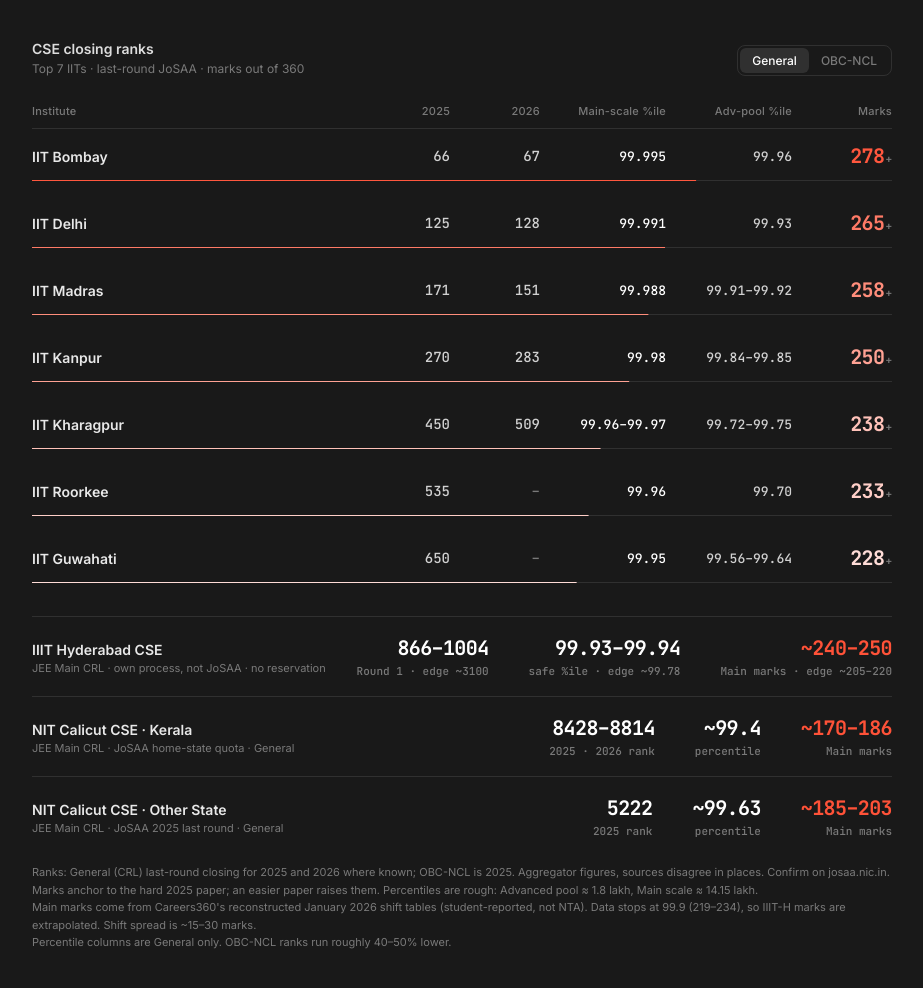
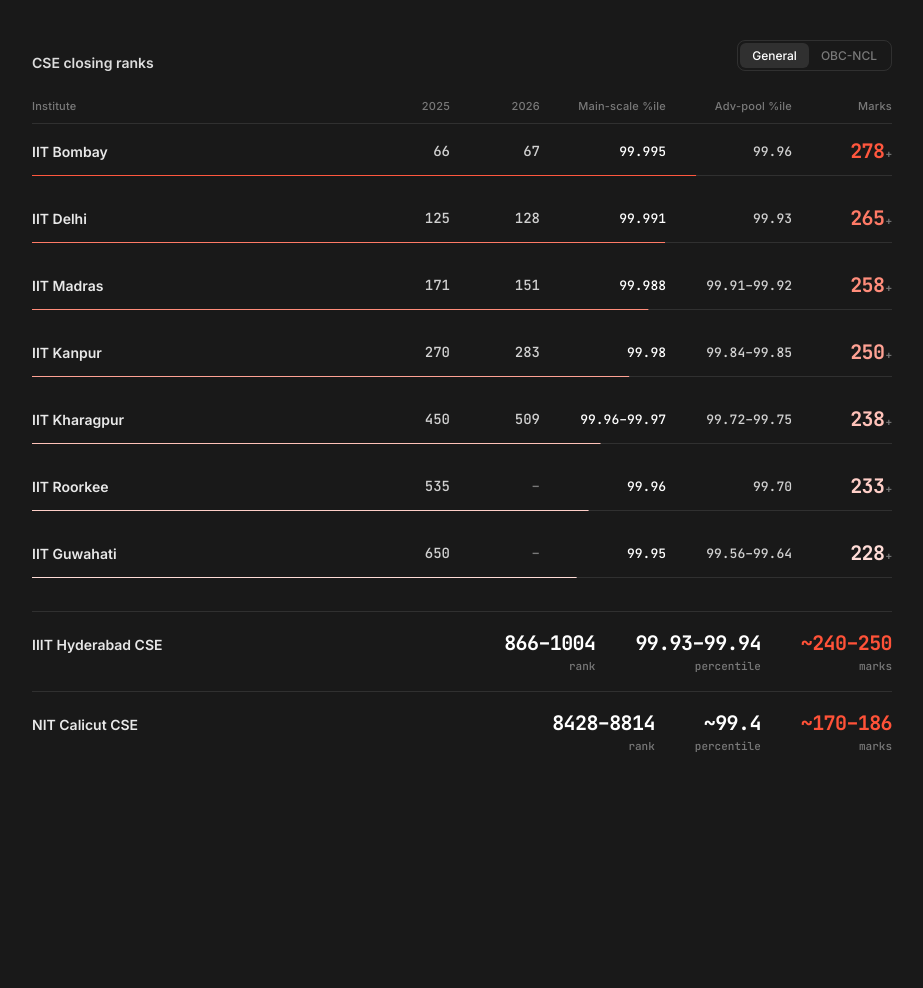
Before and after one commit to SiddharthShyniben/notion-date, a plain HTML site: page cutoffs.html in a window 1280 px wide. Shown: the whole page, without its empty margins (178-1101 px from the left). After the commit the page ends 800 px from the top, so only its background shows below. Drawn offline with Linux system fonts and the light colour scheme.

Commit message:
Trim cutoffs page: drop Other State row, notes and extra labels
Co-Authored-By: Claude Sonnet 5.5 <noreply@anthropic.com>
Claude-Session: https://claude.ai/code/session_01UmAfbwLoxGdzb2WQjKvB1R

```diff
--- a/cutoffs.html
+++ b/cutoffs.html
@@ -22,7 +22,6 @@
 
   header { display: flex; justify-content: space-between; align-items: flex-end; gap: 16px; margin-bottom: 28px; flex-wrap: wrap; }
   h1 { font-size: 14px; font-weight: 600; color: rgba(255,255,255,.85); }
-  .sub { margin-top: 4px; font-size: 12px; color: var(--dim); }
 
   .toggle { display: inline-flex; padding: 2px; border: 1px solid var(--line); border-radius: 8px; }
   .toggle button {
@@ -51,15 +50,12 @@
   .pct b { font-weight: 500; color: #fff; }
 
   .iiit { margin-top: 18px; padding-top: 18px; border-top: 1px solid var(--line); display: grid; grid-template-columns: auto 1fr; gap: 24px; align-items: baseline; }
-  .iiit .inst small { display: block; margin-top: 3px; font-size: 11px; font-weight: 400; color: var(--dim); }
   .stats { display: flex; gap: clamp(18px, 3.5vw, 40px); justify-content: flex-end; flex-wrap: wrap; }
   .stat { text-align: right; }
   .stat .v { font-size: 20px; font-weight: 700; letter-spacing: -.03em; }
   .stat .v.hot { color: rgb(var(--hot)); }
   .stat .k { margin-top: 3px; font-size: 11px; color: var(--dim); }
 
-  footer { margin-top: 26px; font-size: 11px; line-height: 1.6; color: var(--dim); }
-  footer span { display: block; }
 
   @media (max-width: 680px) {
     body { padding: 28px 16px; }
@@ -77,7 +73,6 @@
   <header>
     <div>
       <h1>CSE closing ranks</h1>
-      <div class="sub">Top 7 IITs · last-round JoSAA · marks out of 360</div>
     </div>
     <div class="toggle" role="group" aria-label="Category">
       <button type="button" data-cat="gen" aria-pressed="true">General</button>
@@ -89,44 +84,22 @@
   <div id="rows"></div>
 
   <div class="iiit">
-    <div class="inst">IIIT Hyderabad CSE
-      <small>JEE Main CRL · own process, not JoSAA · no reservation</small>
-    </div>
+    <div class="inst">IIIT Hyderabad CSE</div>
     <div class="stats mono">
-      <div class="stat"><div class="v">866–1004</div><div class="k">Round 1 · edge ~3100</div></div>
-      <div class="stat"><div class="v">99.93–99.94</div><div class="k">safe %ile · edge ~99.78</div></div>
-      <div class="stat"><div class="v hot">~240–250</div><div class="k">Main marks · edge ~205–220</div></div>
+      <div class="stat"><div class="v">866–1004</div><div class="k">rank</div></div>
+      <div class="stat"><div class="v">99.93–99.94</div><div class="k">percentile</div></div>
+      <div class="stat"><div class="v hot">~240–250</div><div class="k">marks</div></div>
     </div>
   </div>
 
   <div class="iiit">
-    <div class="inst">NIT Calicut CSE · Kerala
-      <small>JEE Main CRL · JoSAA home-state quota · General</small>
-    </div>
+    <div class="inst">NIT Calicut CSE</div>
     <div class="stats mono">
-      <div class="stat"><div class="v">8428–8814</div><div class="k">2025 · 2026 rank</div></div>
+      <div class="stat"><div class="v">8428–8814</div><div class="k">rank</div></div>
       <div class="stat"><div class="v">~99.4</div><div class="k">percentile</div></div>
-      <div class="stat"><div class="v hot">~170–186</div><div class="k">Main marks</div></div>
+      <div class="stat"><div class="v hot">~170–186</div><div class="k">marks</div></div>
     </div>
   </div>
-
-  <div class="iiit">
-    <div class="inst">NIT Calicut CSE · Other State
-      <small>JEE Main CRL · JoSAA 2025 last round · General</small>
-    </div>
-    <div class="stats mono">
-      <div class="stat"><div class="v">5222</div><div class="k">2025 rank</div></div>
-      <div class="stat"><div class="v">~99.63</div><div class="k">percentile</div></div>
-      <div class="stat"><div class="v hot">~185–203</div><div class="k">Main marks</div></div>
-    </div>
-  </div>
-
-  <footer>
-    <span>Ranks: General (CRL) last-round closing for 2025 and 2026 where known; OBC-NCL is 2025. Aggregator figures, sources disagree in places. Confirm on josaa.nic.in.</span>
-    <span>Marks anchor to the hard 2025 paper; an easier paper raises them. Percentiles are rough: Advanced pool ≈ 1.8 lakh, Main scale ≈ 14.15 lakh.</span>
-    <span>Main marks come from Careers360's reconstructed January 2026 shift tables (student-reported, not NTA). Data stops at 99.9 (219–234), so IIIT-H marks are extrapolated. Shift spread is ~15–30 marks.</span>
-    <span>Percentile columns are General only. OBC-NCL ranks run roughly 40–50% lower.</span>
-  </footer>
 </div>
 
 <script>
```
